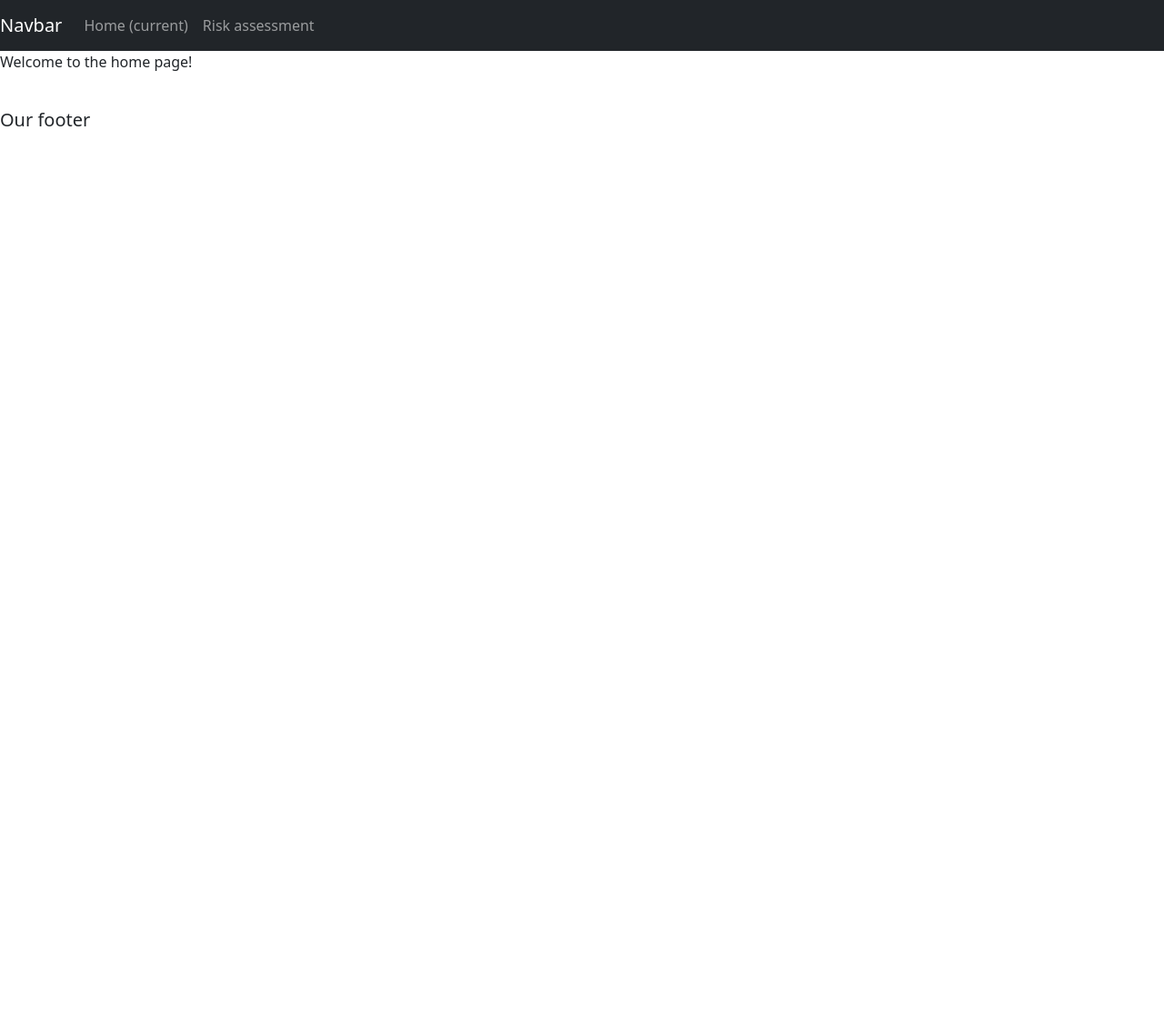
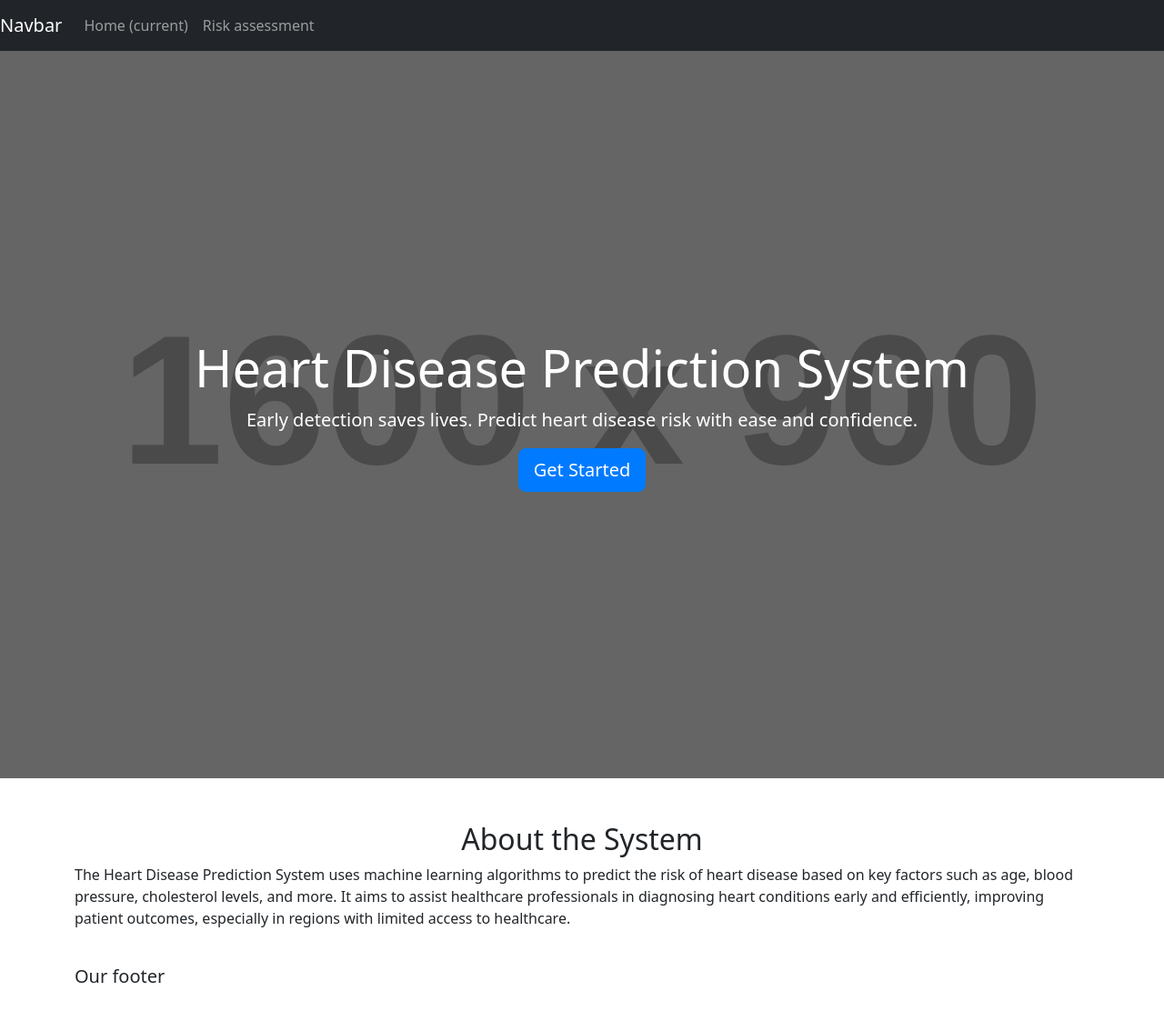
Before and after one commit to Atahm653/Project, a Django app: page / in a window 1280 px wide. Shown: the whole page at 91% size. Before the commit the page ends 139 px from the top, so only its background shows below. Run offline with Django 5.2, Linux system fonts and the light colour scheme; grey boxes labelled with a size stand in for pictures from a placeholder-image service; some libraries are stand-ins or nearby versions.

Commit message:
Added changes

```diff
--- a/predictor/templates/features/home.html
+++ b/predictor/templates/features/home.html
@@ -2,6 +2,63 @@
 
 {% block content %}
 
- <p>Welcome to the home page!</p>
+<!DOCTYPE html>
+<html lang="en">
+<head>
+    <meta charset="UTF-8">
+    <meta name="viewport" content="width=device-width, initial-scale=1.0">
+    <title>Heart Disease Prediction System</title>
+    <!-- Bootstrap CSS -->
+    <link href="https://cdn.jsdelivr.net/npm/bootstrap@5.3.0-alpha1/dist/css/bootstrap.min.css" rel="stylesheet">
+    <style>
+        .hero-section {
+            background-image: url('https://via.placeholder.com/1600x900.png?text=Heart+Disease+Prevention');
+            background-size: cover;
+            background-position: center;
+            height: 100vh;
+            color: white;
+            display: flex;
+            justify-content: center;
+            align-items: center;
+            text-align: center;
+        }
+        .overlay {
+            background-color: rgba(0, 0, 0, 0.5);
+            width: 100%;
+            height: 100%;
+            position: absolute;
+        }
+        .container {
+            position: relative;
+            z-index: 1;
+        }
+        .btn-primary {
+            background-color: #007bff;
+            border-color: #007bff;
+        }
+        .btn-primary:hover {
+            background-color: #0056b3;
+            border-color: #0056b3;
+        }
+    </style>
+</head>
+<body>
+
+    <!-- Hero Section -->
+    <section class="hero-section">
+        <div class="overlay"></div>
+        <div class="container text-center">
+            <h1 class="display-4">Heart Disease Prediction System</h1>
+            <p class="lead">Early detection saves lives. Predict heart disease risk with ease and confidence.</p>
+            <a href="data-entry.html" class="btn btn-primary btn-lg">Get Started</a>
+        </div>
+    </section>
+
+    <!-- About Section -->
+    <div class="container my-5">
+        <h2 class="text-center">About the System</h2>
+        <p>
+            The Heart Disease Prediction System uses machine learning algorithms to predict the risk of heart disease based on key factors such as age, blood pressure, cholesterol levels, and more. It aims to assist healthcare professionals in diagnosing heart conditions early and efficiently, improving patient outcomes, especially in regions with limited access to healthcare.
+        </p>
 
 {% endblock %}
```
